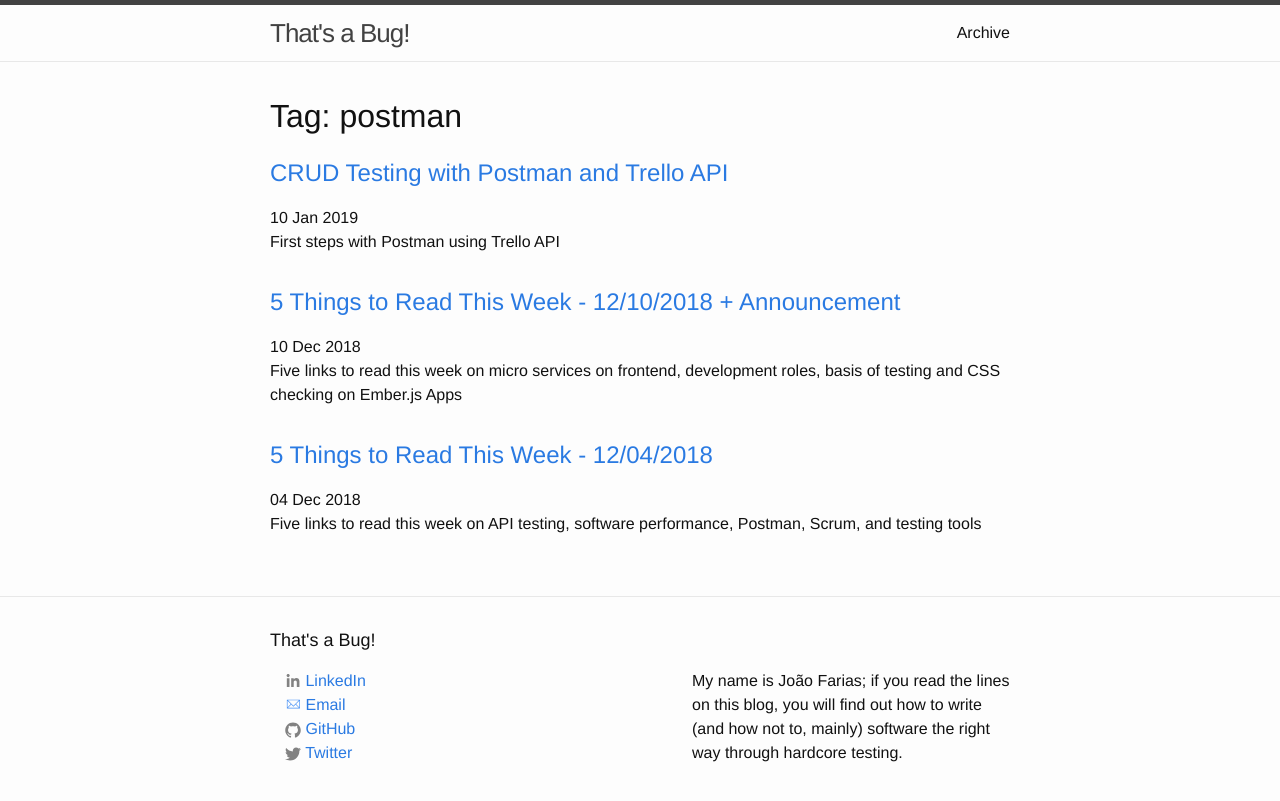
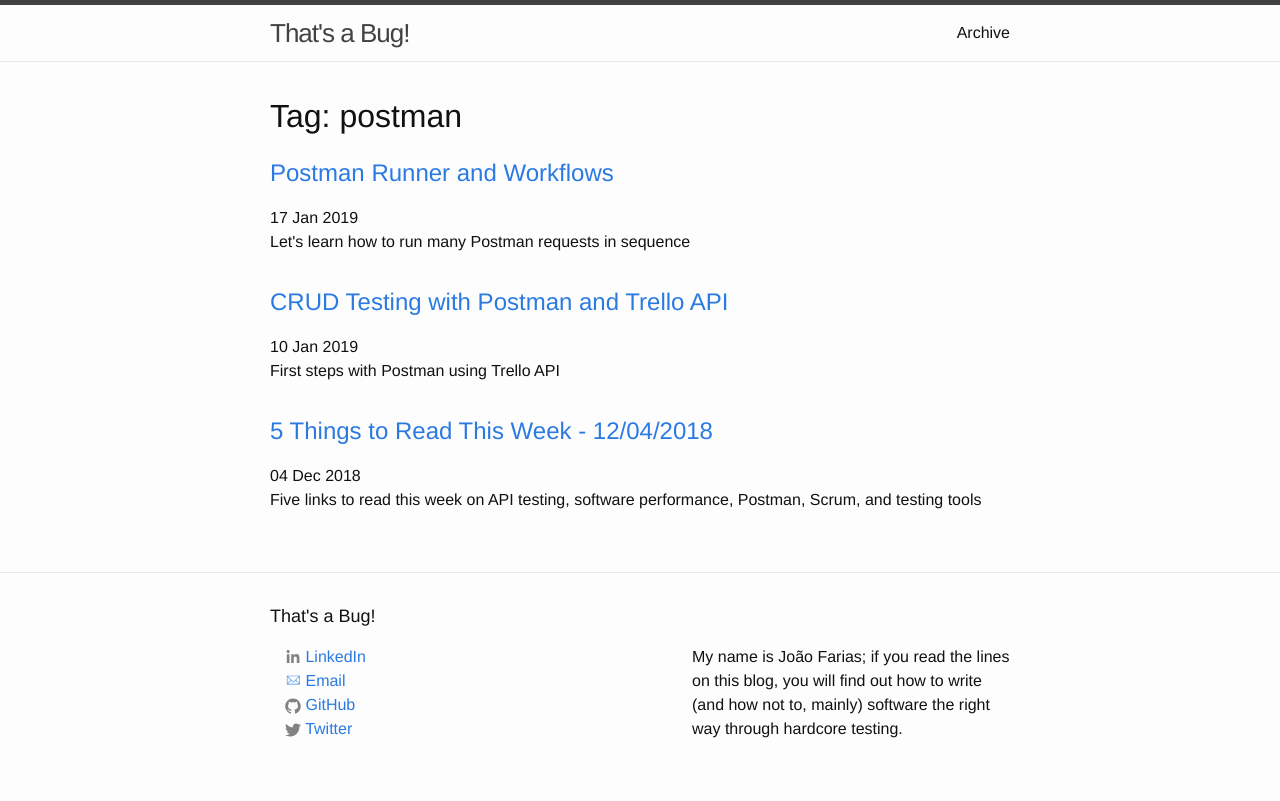
Before and after one commit to JoaoGFarias/JoaoGFarias.github.io, a Jekyll site: the page built from tag/postman.md, in a window 1280 px wide. Shown: the top 801 px of the page. Built offline with Jekyll 4.4.1, drawn with Linux system fonts in a browser that asks for light colours; some of the changed lines change nothing that is shown.

Commit message:
Draft - Postman Runner

```diff
--- a/_posts/2018-12-10-5thingstoread.markdown
+++ b/_posts/2018-12-10-5thingstoread.markdown
@@ -4,7 +4,7 @@
 date: 2018-12-10 08:00:00 +0100
 author: João Farias
 version: 1.0.0
-tags: 5-things-to-read api-testing performance postman scrum tools
+tags: 5-things-to-read testing micro-services visual-testing
 description: Five links to read this week on micro services on frontend, development roles, basis of testing and CSS checking on Ember.js Apps
 ---
 
--- a/_posts/2019-01-10-intro_postman_trello.markdown
+++ b/_posts/2019-01-10-intro_postman_trello.markdown
@@ -4,7 +4,7 @@
 date: 2019-01-10 08:00:00 +0100
 author: João Farias
 version: 1.0.0
-tags: api-testing postman
+tags: api-testing postman postman-series
 description: First steps with Postman using Trello API
 ---
 
@@ -442,7 +442,7 @@
 
 * We are not exploring: In the steps, we were validating only the entity we are dealing with, the board, the list, and the card. However, we were not checking the consequences of the changes in the target entities: For instance, when you create a card in a list, the card should be returned on the _/lists/{id}/cards_ endpoint. So, we would need to fetch the cards in the list **before** the request, make the request itself, and check if the new set of cards is equal to the previous one plus the new card.
 
-## Conclusions
+## Conclusion
 
 We've seen how Postman enable us to rapidly step interactions with an API, using simple authentication methods and test operations over entities that we created. The steps above are the core of API Testing using Postman; however, to improve the reliability of our suite, we can to use Postman features discussed above.
 
--- /dev/null
+++ b/_posts/2019-01-17-postman_runner.markdown
@@ -0,0 +1,50 @@
+---
+layout: post
+title: "Postman Runner and Workflows"
+date: 2019-01-17 08:00:00 +0100
+author: João Farias
+version: 1.0.0
+tags: api-testing postman postman-series
+description: Let's learn how to run many Postman requests in sequence
+---
+
+See all posts of this series [here](http://thatsabug.com/tag/postman-series.html)
+
+## In the last episode...
+
+// TODO - Recap the Trello API suite from last post
+// TODO - Problem: How to create an execution flow of all requests, so we can test the flow with only one click
+
+You can download the suite here and run it by yourself:
+
+[Postman Suite Download](https://raw.githubusercontent.com/JoaoGFarias/JoaoGFarias.github.io/api_postman_post/assets/images/postman_intro/thats_a_bug_postman_trello.postman_collection.json)
+
+## Postman Runner
+
+// TODO - What's Postman Runner
+// TODO - How to access the Postman Runner
+
+### Configuring the suite
+
+// TODO - Configurations: Environment, Iterations, Delay, Logging
+
+### Execution
+
+// TODO - How to execute
+
+### Results
+
+// TODO - Results display
+// TODO - Exporting results
+
+## Postman Flows with nextRequest
+
+// TODO - Removing duplicated list creation
+// TODO - Creating and moving 100 cards
+
+
+## Conclusion
+
+We've seen how to integrate the execution of many requests [we've created before](http://thatsabug.com/2019/01/10/intro_postman_trello.html) using Postman Runner. Additionally, we were able to create specific flows for request re-use, using nextRequest function.
+
+With these tools, we can indeed simulate the end-to-end usage of the Trello's API with only one click!
```
